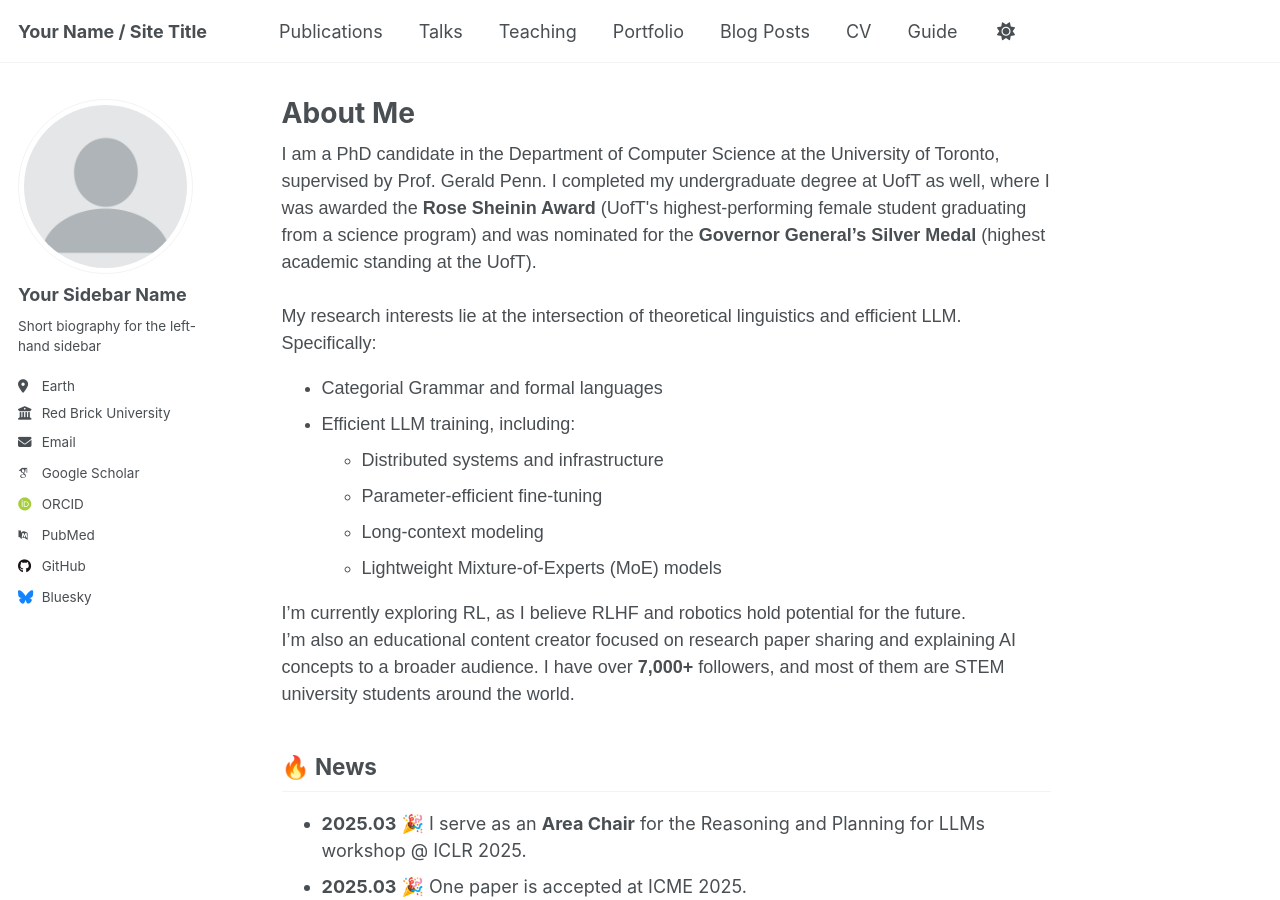
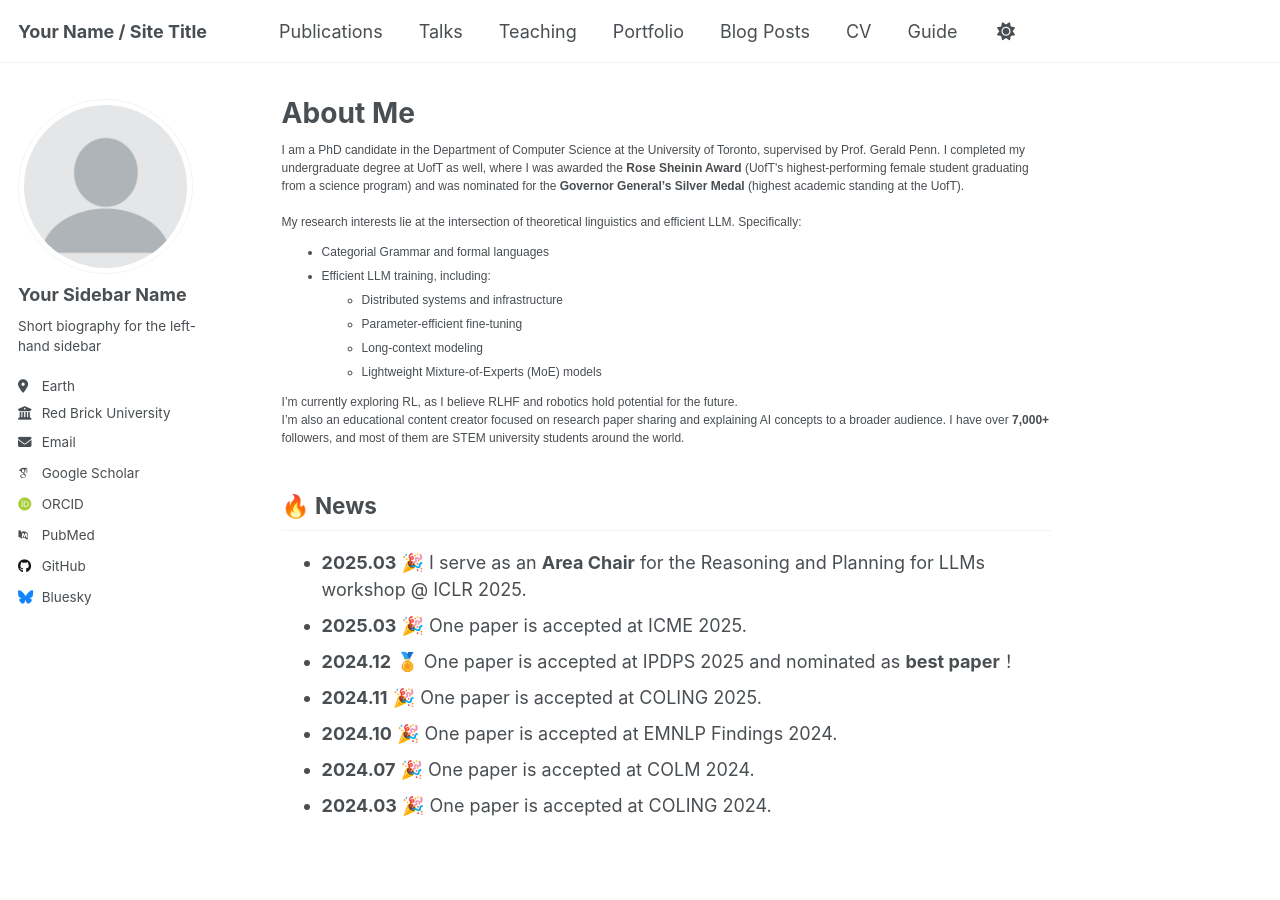
Before and after one commit to zhaojinm/zhaojinm.github.io, a Jekyll site: the page built from _pages/about.md, in a window 1280 px wide and 900 px high. Built offline with Jekyll 4.4.1, drawn with Linux system fonts in a browser that asks for light colours; some web fonts are replaced.

Commit message:
Update about.md

```diff
--- a/_pages/about.md
+++ b/_pages/about.md
@@ -7,7 +7,7 @@ redirect_from:
   - /about.html
 ---
 
-<div style="font-size: 18px; font-family: 'Arial';">
+<div style="font-size: 12px; font-family: 'Arial';">
 I am a PhD candidate in the Department of Computer Science at the University of Toronto, supervised by Prof. Gerald Penn. I completed my undergraduate degree at UofT as well, where I was awarded the <strong>Rose Sheinin Award</strong> (UofT's highest-performing female student graduating from a science program) and was nominated for the <strong>Governor General’s Silver Medal</strong> (highest academic standing at the UofT).
 
 <br><br>
```
